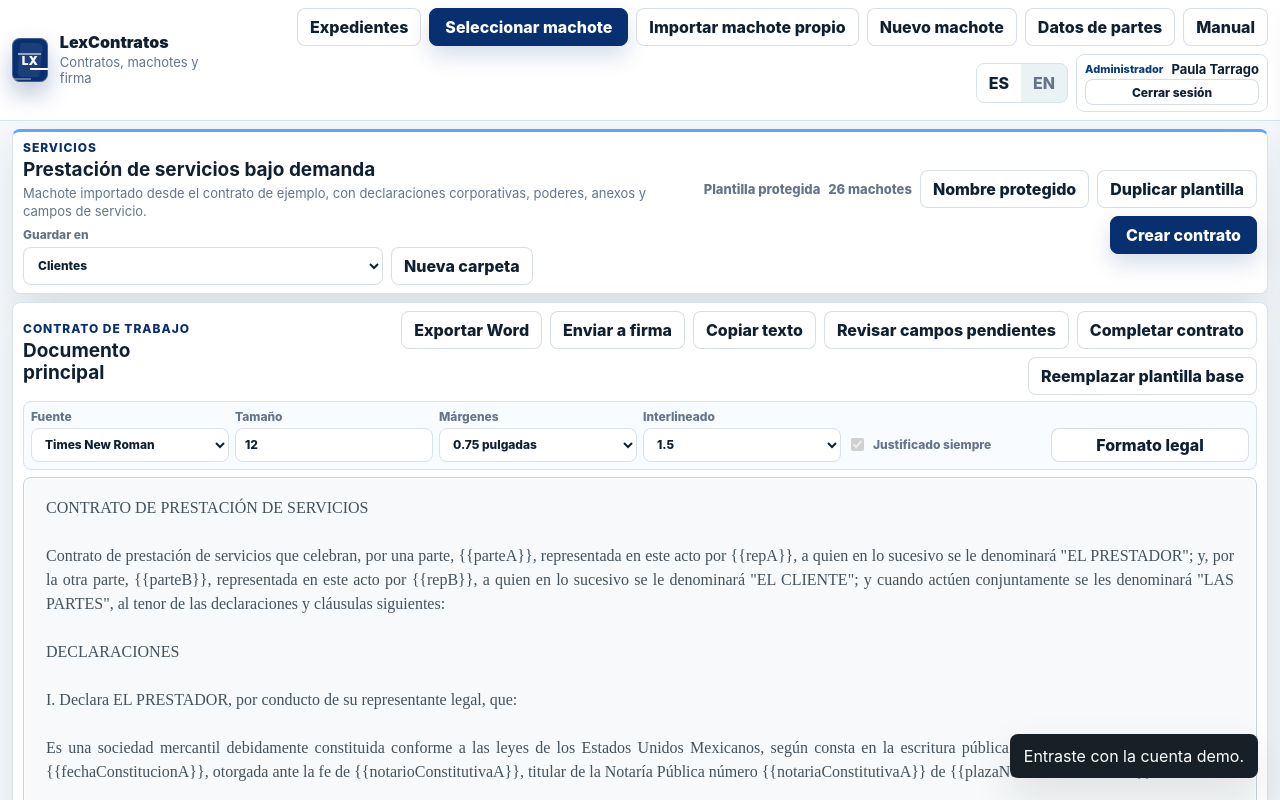
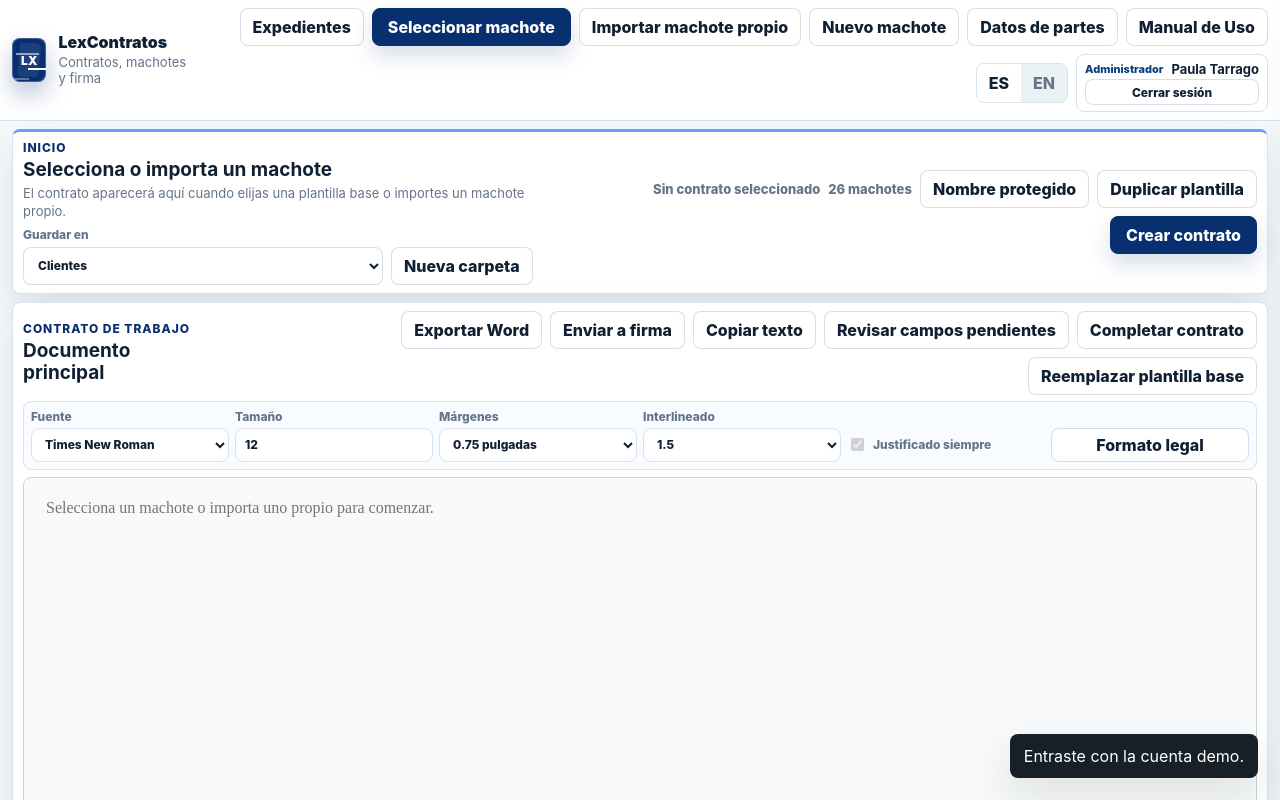
Before and after one commit to Paulatarrago/LexContratos, a plain HTML site: page index.html in a window 1280 px wide. Both pictures are taken after a click on the button "Entrar con demo". Shown: the top 800 px of the page. Drawn offline with Linux system fonts and the light colour scheme.

Commit message:
update Lexcontratos UI

```diff
--- a/app.js
+++ b/app.js
@@ -610,8 +610,8 @@ const matterHistory = document.querySelector("#matter-history");
 
 let activeUser = loadCurrentUser();
 let templates = loadMasterTemplates();
-let activeTemplate = templates.prestacionDemandaEjemplo ? "prestacionDemandaEjemplo" : "services";
-let activeSourceMaster = activeTemplate;
+let activeTemplate = null;
+let activeSourceMaster = null;
 let isWorkingCopy = false;
 let activeCategory = "Todos";
 let activeLanguage = "es";
@@ -818,6 +818,30 @@ function renderMasterInsights() {
     : `<span>Cuando reemplaces una plantilla base, LexContratos registrará mejoras anonimizadas para nutrir la biblioteca.</span>`;
 }
 
+function clearWorkspaceState() {
+  activeTemplate = null;
+  activeSourceMaster = null;
+  isWorkingCopy = false;
+  sourceTextsBySide = { A: [], B: [] };
+  activeMatterFolio = null;
+  matterHistoryEvents = [];
+  selectedCategory.textContent = "Inicio";
+  editorTitle.textContent = "Selecciona o importa un machote";
+  selectedDescription.textContent = "El contrato aparecerá aquí cuando elijas una plantilla base o importes un machote propio.";
+  editor.value = "";
+  editor.readOnly = true;
+  autosaveStatus.textContent = "Sin contrato seleccionado";
+  autosaveStatus.classList.remove("autosave-highlight");
+  renameTemplateButton.textContent = "Nombre protegido";
+  renameTemplateButton.title = "Selecciona un machote y duplica la plantilla para crear una copia editable.";
+  renderTemplates();
+  renderDynamicFields();
+  renderCustomFields();
+  renderRoleDrops();
+  renderRequirements();
+  renderMatterPanel();
+}
+
 function scrubKnownPartyData(text) {
   let scrubbed = text;
   const values = getPartyData();
@@ -865,8 +889,8 @@ function switchActiveUser(user, announce = true) {
   activeUser = user;
   saveCurrentUser(user);
   templates = loadMasterTemplates();
-  activeTemplate = templates.prestacionDemandaEjemplo ? "prestacionDemandaEjemplo" : "services";
-  activeSourceMaster = activeTemplate;
+  activeTemplate = null;
+  activeSourceMaster = null;
   isWorkingCopy = false;
   sourceTextsBySide = { A: [], B: [] };
   folders = loadFolders();
@@ -879,7 +903,7 @@ function switchActiveUser(user, announce = true) {
   renderFolders();
   renderSavedContracts();
   renderVersions();
-  loadTemplate(activeTemplate);
+  clearWorkspaceState();
   if (announce) showToast(`Sesión cambiada a ${activeUser}. Biblioteca personal cargada.`);
 }
 
@@ -1302,6 +1326,7 @@ FIFTH. Documentation. Corporate, tax, operational and legal documents used to pr
 
 function bodyForTemplate(key) {
   const template = templates[key];
+  if (!template) return "";
   if (activeLanguage === "en") return template.bodyEn || buildEnglishTemplate(template);
   const body = template.body || "";
   if (template.master || body.includes("CLÁUSULAS DE PROTECCIÓN REFORZADA") || body.includes("DÉCIMA")) return body;
@@ -1310,7 +1335,10 @@ function bodyForTemplate(key) {
 
 function createWorkingCopy(sourceKey, customBody) {
   const source = templates[sourceKey];
-  if (!source) return;
+  if (!source) {
+    showToast("Primero selecciona un machote.");
+    return;
+  }
   const key = `work-${Date.now()}`;
   const body = customBody || bodyForTemplate(sourceKey);
   const prepared = prepareTemplateFields(body, source.customFields || []);
@@ -1387,6 +1415,10 @@ function scheduleAutoSave() {
 }
 
 function loadTemplate(key) {
+  if (!templates[key]) {
+    clearWorkspaceState();
+    return;
+  }
   activeTemplate = key;
   activeSourceMaster = templates[key]?.sourceMaster || (templates[key]?.master ? key : null);
   isWorkingCopy = !templates[key]?.master;
@@ -1853,6 +1885,10 @@ document.querySelectorAll(".language-toggle button").forEach((button) => {
   button.addEventListener("click", () => {
     activeLanguage = button.dataset.language;
     document.querySelectorAll(".language-toggle button").forEach((item) => item.classList.toggle("active", item === button));
+    if (!activeTemplate) {
+      showToast(activeLanguage === "en" ? "English mode selected. Choose a template to begin." : "Modo español seleccionado. Elige un machote para comenzar.");
+      return;
+    }
     editor.value = bodyForTemplate(activeTemplate);
     showToast(activeLanguage === "en" ? "English working draft loaded." : "Versión en español cargada.");
   });
@@ -2252,5 +2288,5 @@ renderFolders();
 renderSavedContracts();
 renderVersions();
 renderTemplates();
-loadTemplate(activeTemplate);
+clearWorkspaceState();
 renderAccessState();
--- a/index.html
+++ b/index.html
@@ -179,7 +179,7 @@
           </label>
           <button class="secondary-action" id="new-template" type="button">Nuevo machote</button>
           <button class="secondary-action" id="toggle-fields" type="button">Datos de partes</button>
-          <button class="secondary-action" id="open-user-guide" type="button">Manual</button>
+          <button class="secondary-action" id="open-user-guide" type="button">Manual de Uso</button>
           <div class="segmented-control language-toggle" role="tablist" aria-label="Idioma del contrato">
             <button class="active" type="button" data-language="es">ES</button>
             <button type="button" data-language="en">EN</button>
@@ -229,9 +229,9 @@
         <section class="contract-stage">
           <article class="selected-summary">
             <div>
-              <p class="eyebrow" id="selected-category">Servicios</p>
-              <h2 id="editor-title">Prestación de servicios bajo demanda</h2>
-              <p id="selected-description">Machote robusto para adaptar a una operación concreta.</p>
+              <p class="eyebrow" id="selected-category">Inicio</p>
+              <h2 id="editor-title">Selecciona o importa un machote</h2>
+              <p id="selected-description">El contrato aparecerá aquí cuando elijas una plantilla base o importes un machote propio.</p>
               <div class="save-destination">
                 <label>
                   Guardar en
@@ -311,7 +311,7 @@
               </label>
               <button class="secondary-action" id="apply-legal-format" type="button">Formato legal</button>
             </section>
-            <textarea id="contract-editor" spellcheck="true"></textarea>
+            <textarea id="contract-editor" spellcheck="true" placeholder="Selecciona un machote o importa uno propio para comenzar."></textarea>
           </section>
 
           <section class="party-upload-section" aria-label="Carga por parte contractual">
```
